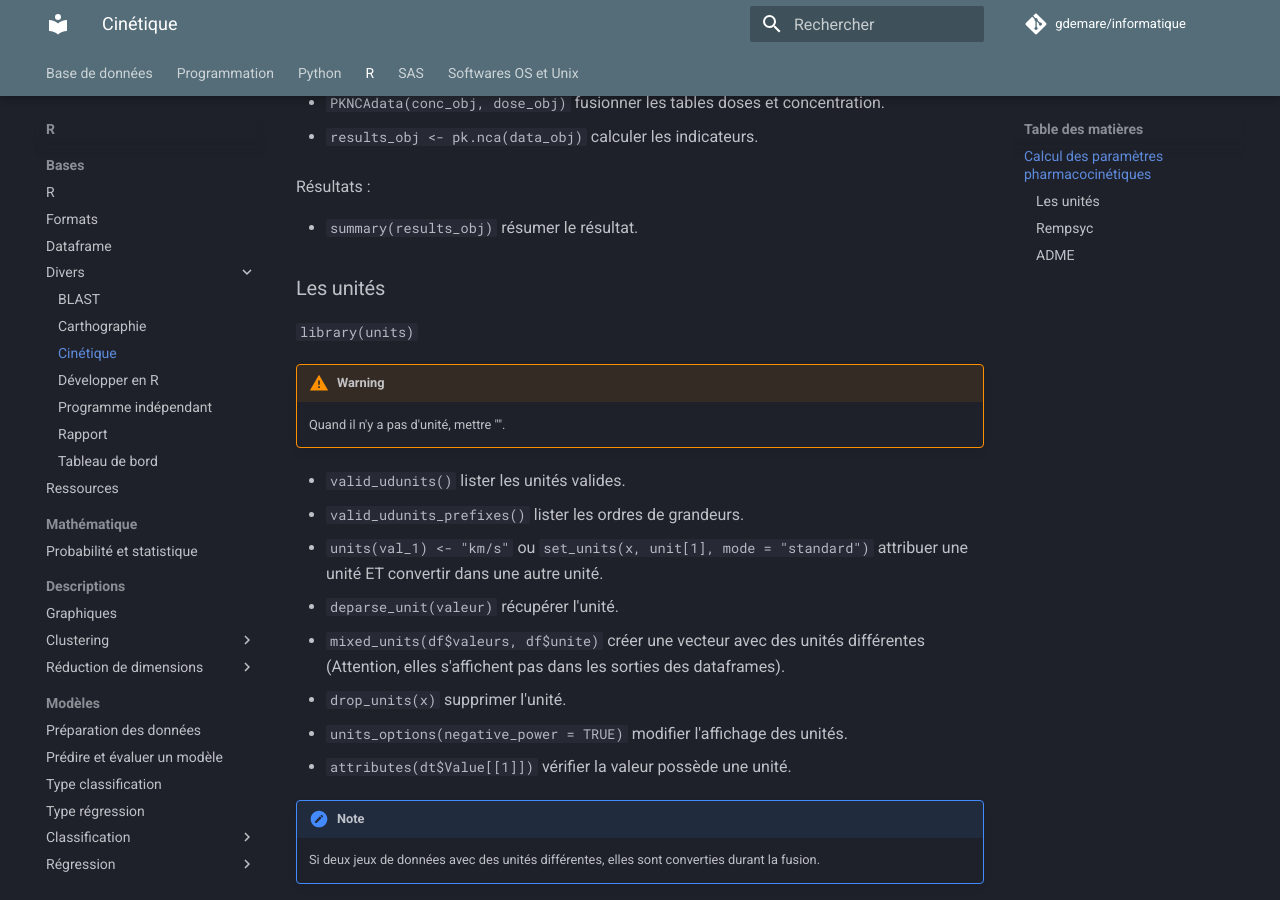
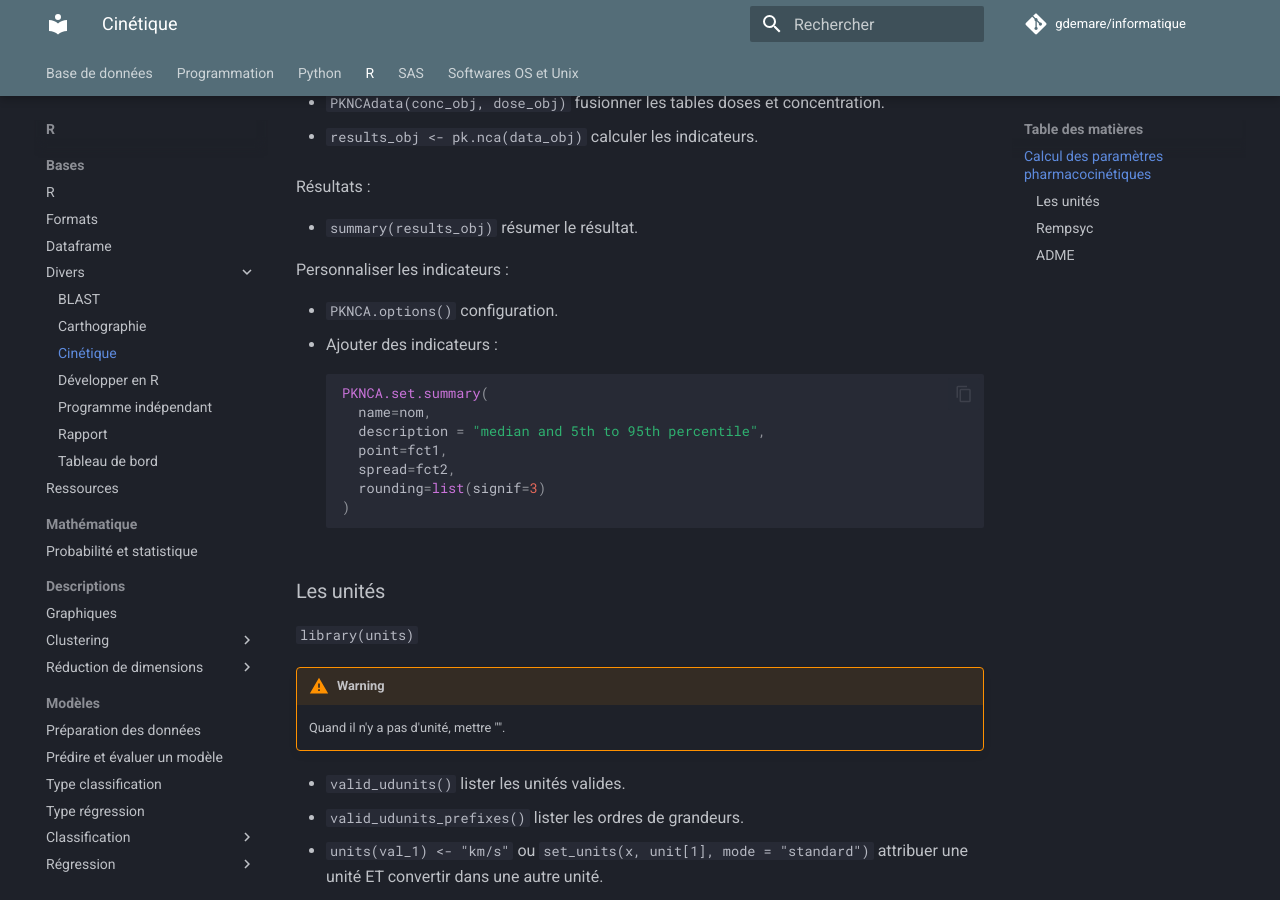
Before and after one commit to gdemare/Informatique, an MkDocs documentation site: the page built from docs/r/cinetique_r.md, in a window 1280 px wide and 900 px high, scrolled down 758 px. Built offline with MkDocs 1.6.1 and Material for MkDocs 9.7.7, drawn with Linux system fonts in a browser that asks for light colours; comment, search, counter and statistics services are not loaded.

Commit message:
Update cinetique_r.md

````diff
--- a/docs/r/cinetique_r.md
+++ b/docs/r/cinetique_r.md
@@ -27,6 +27,20 @@ Données minimum : concentration, dose, and time.
 Résultats :
 
 * `summary(results_obj)` résumer le résultat.
+
+Personnaliser les indicateurs :
+
+* `PKNCA.options()` configuration.
+* Ajouter des indicateurs :
+```R
+PKNCA.set.summary(
+  name=nom,
+  description = "median and 5th to 95th percentile",
+  point=fct1,
+  spread=fct2,
+  rounding=list(signif=3)
+)
+```
 
 ### Les unités
 
````
